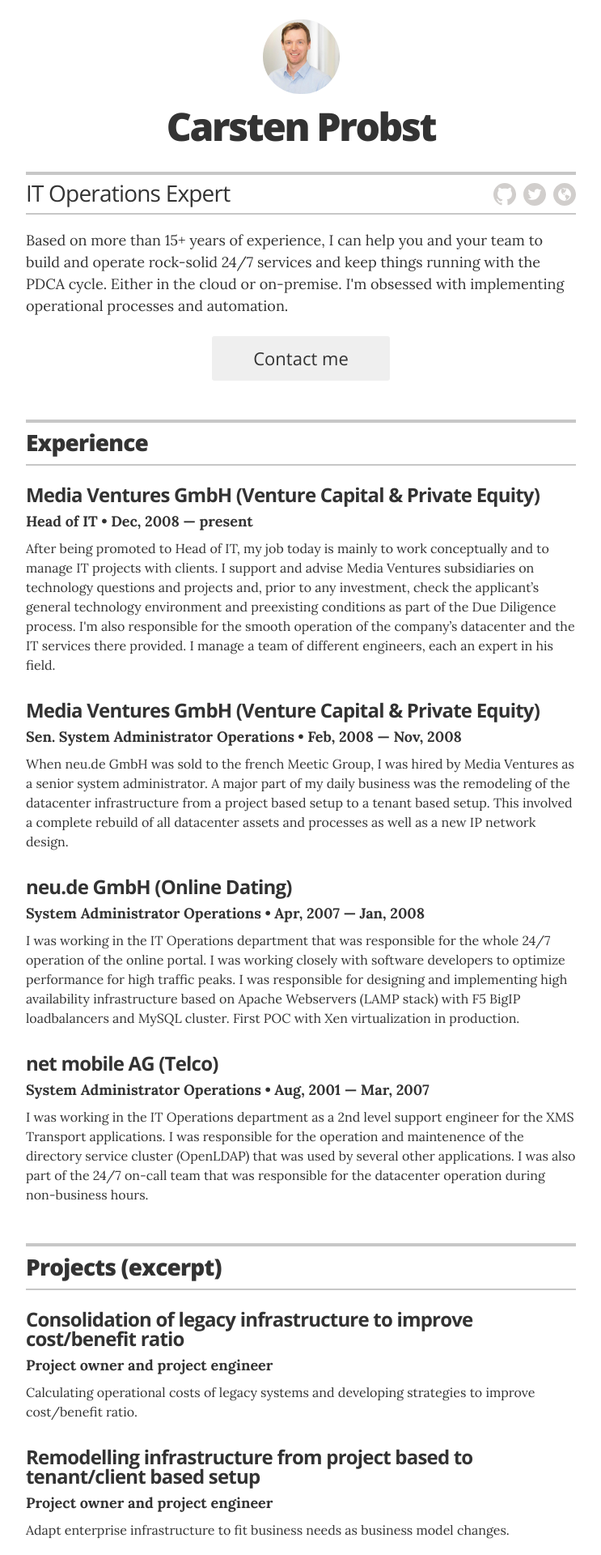
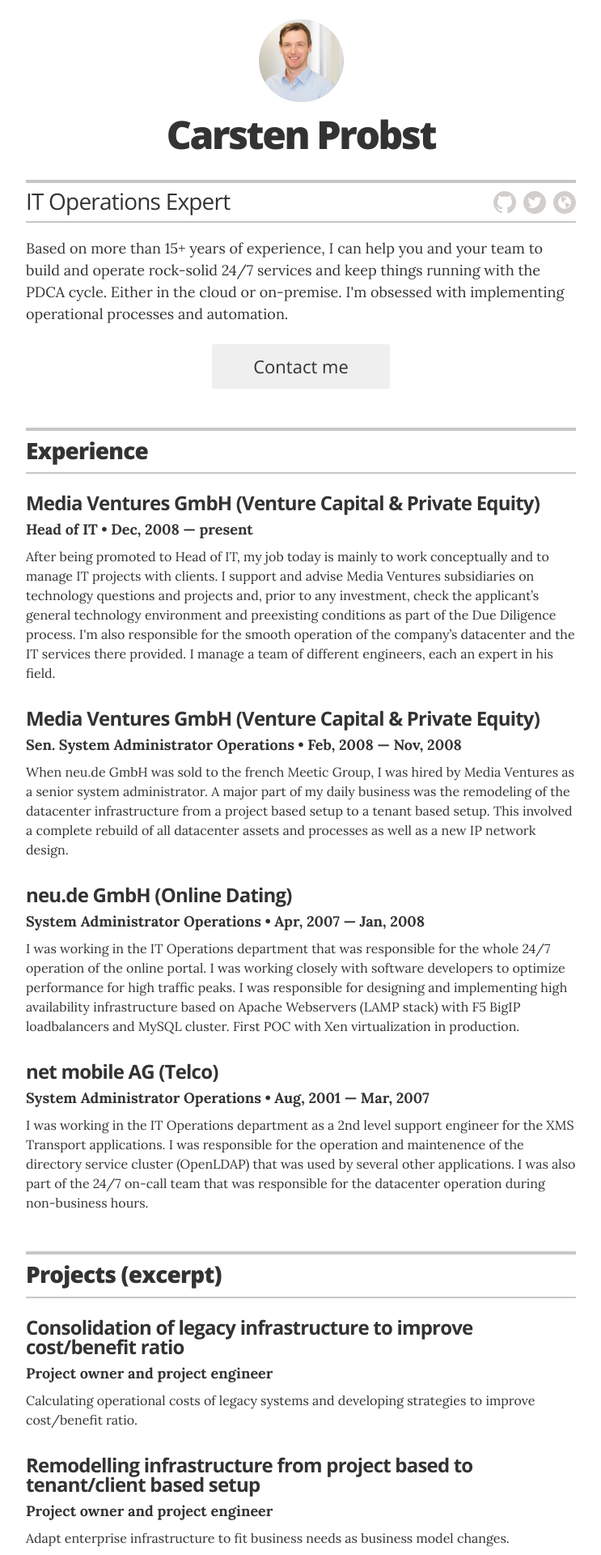
Before and after one commit to lostops/lostops.github.io, a Jekyll site: the page built from index.html, in a window 1280 px wide. Shown: the top 1920 px of the page at 81% size, without its empty margins (268-1011 px from the left). Built offline with Jekyll 4.4.1, drawn with Linux system fonts in a browser that asks for light colours.

Commit message:
Update _resume.scss

```diff
--- a/_sass/_resume.scss
+++ b/_sass/_resume.scss
@@ -21,7 +21,7 @@
 .page-header { padding: 1.5rem 0;
 
   .avatar {
-    width: 95px;
+    width: 105px;
     max-width: 100%;
     overflow: hidden;
     @include border-radius(100px);
```
